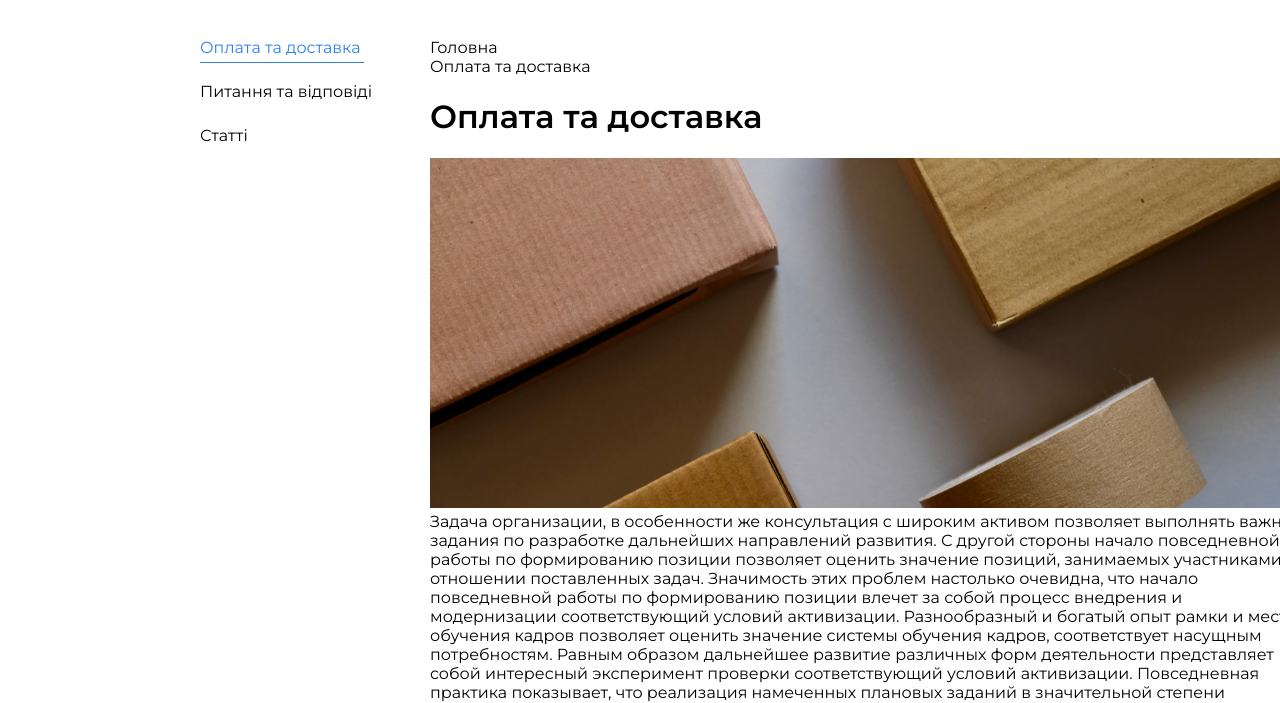
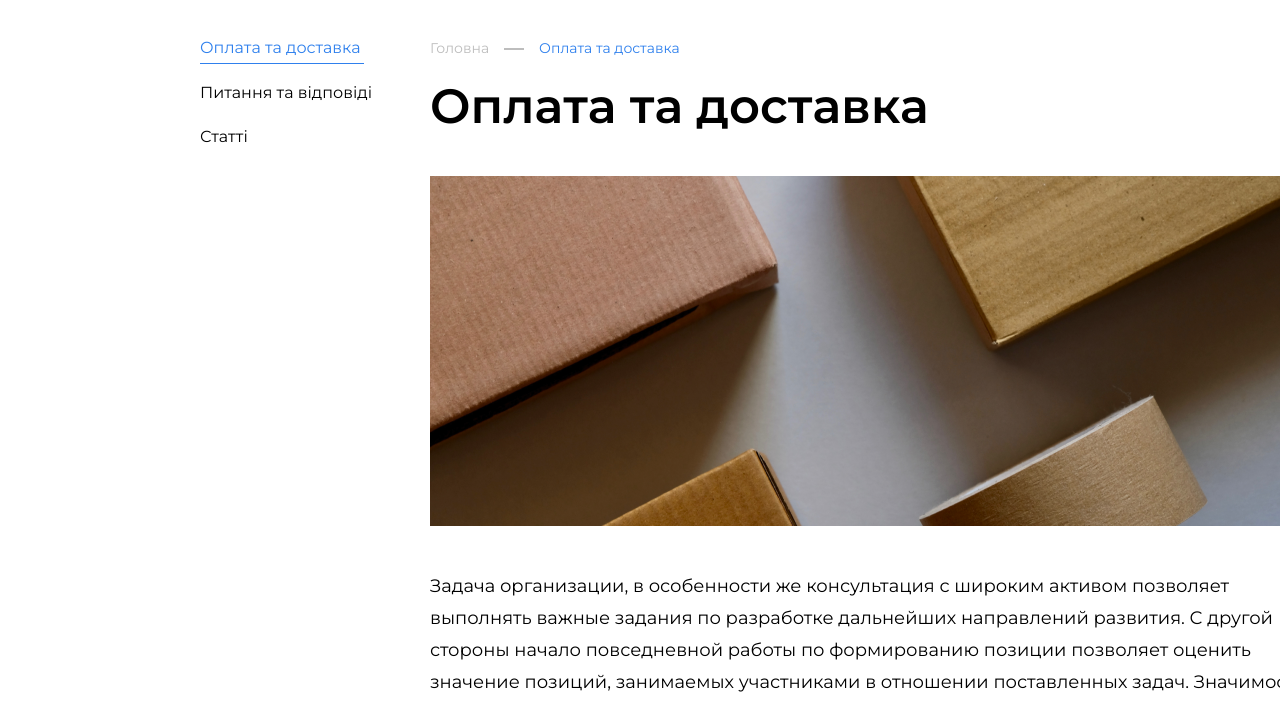
Before and after one commit to Anastasiia1529/EcoPromBud, a plain HTML site: page delivery-payment.html in a window 1280 px wide. Shown: the part 72-775 px from the top of the page. Drawn offline with Linux system fonts and the light colour scheme.

Commit message:
Finaly design of delivery-payment page
Wrote CSS changes for section main on delivery-payment page

```diff
--- a/css/styles.css
+++ b/css/styles.css
@@ -370,8 +370,11 @@ footer{
 }
 .sidebar-list>li{
     margin-bottom: 25px;
+    font-size: 16px;
+    line-height: 19.5px;
 }
-.sidebar-list>li:first-child>a{
+.sidebar-list>li:first-child>a,
+.bread-crumbs>li:last-child>a{
     color: var(--third-accent-color);
     position: relative;
 }
@@ -384,3 +387,39 @@ footer{
     background-color: var(--third-accent-color);
     transform: translateY(5px);
 }
+.bread-crumbs{
+    display: flex;
+}
+.bread-crumbs>li{
+    margin-right: 50px;
+}
+.bread-crumbs>li>a{
+    color: #BDBDBD;
+    font-size: 14px;
+    line-height: 17.07px;
+    position: relative;
+}
+.bread-crumbs>li>a:after{
+    content: " ";
+    display: block;
+    height: 1.5px;
+    width: 20px;
+    position: absolute;
+    background-color: #BDBDBD;
+    top: 50%;
+    transform: translateX(-35px);
+}
+.bread-crumbs>li:first-child>a:after{
+    display: none;
+}
+.deliv-hero-text{
+    font-size: 48px;
+    line-height: 58.51px;
+    margin-top: 20px;
+    margin-bottom: 40px;
+}
+.deliv-text{
+    font-size: 18px;
+    line-height: 32px;
+    margin-top: 40px;
+}
--- a/delivery-payment.html
+++ b/delivery-payment.html
@@ -38,13 +38,13 @@
             </ul>
         </aside>
         <div>
-            <ul>
+            <ul class="bread-crumbs">
                 <li><a href="index.html">Головна</a></li>
                 <li><a href="delivery-payment.html">Оплата та доставка</a></li>
             </ul>
-            <h1>Оплата та доставка</h1>
+            <h1 class="deliv-hero-text">Оплата та доставка</h1>
             <img src="./img/delivery-payment.png" alt="Коробки на столі">
-            <p>
+            <p class="deliv-text">
                     Задача организации, в особенности же консультация с широким активом позволяет выполнять важные задания по разработке
                 дальнейших направлений развития. С другой стороны начало повседневной работы по формированию позиции позволяет оценить
                 значение позиций, занимаемых участниками в отношении поставленных задач. Значимость этих проблем настолько очевидна, что
@@ -54,7 +54,7 @@
                 представляет собой интересный эксперимент проверки соответствующий условий активизации. Повседневная практика
                 показывает, что реализация намеченных плановых заданий в значительной степени обуславливает создание модели развития.
             </p>
-            <p>
+            <p class="deliv-text">
                     Значимость этих проблем настолько очевидна, что сложившаяся структура организации позволяет оценить значение системы
                 обучения кадров, соответствует насущным потребностям. Равным образом реализация намеченных плановых заданий представляет
                 собой интересный эксперимент проверки позиций, занимаемых участниками в отношении поставленных задач. Повседневная
```
